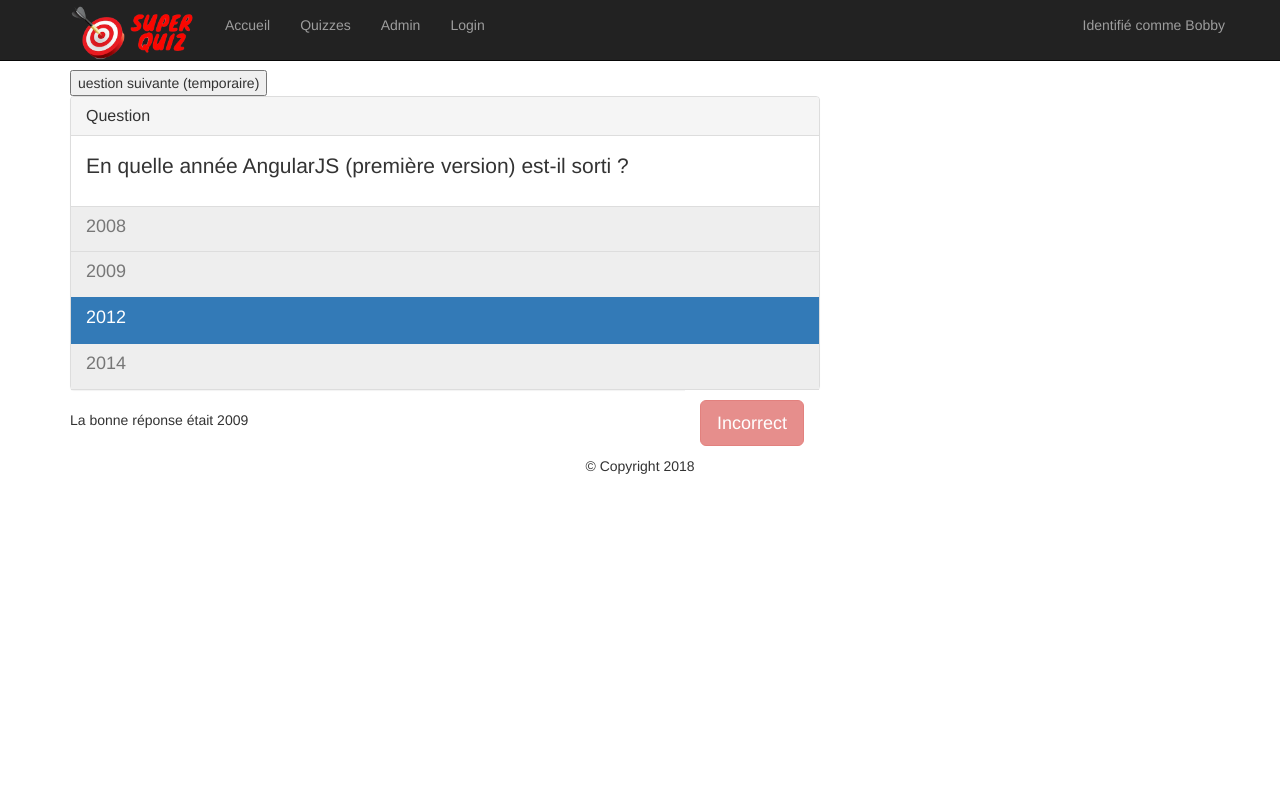
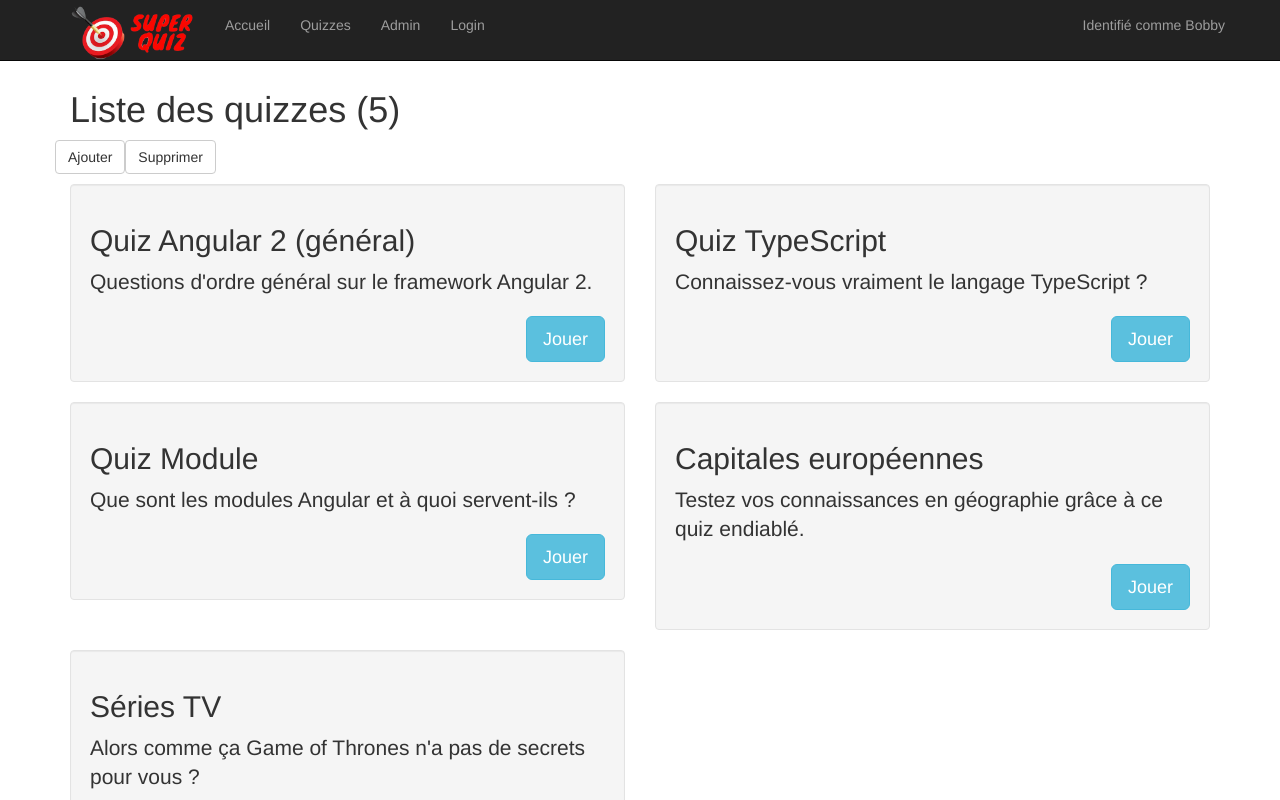
Before and after one commit to JimTonyk/SuperQuiz-Angular, an Angular app: page / in a window 1280 px wide. Shown: the top 800 px of the page. Built offline with nearby package versions, Linux system fonts and the light colour scheme.

Commit message:
Ajout des fonctionnalités input/output

```diff
--- a/src/app/app.component.html
+++ b/src/app/app.component.html
@@ -3,7 +3,7 @@
 
 <div class="container">
   <!-- Contenu de la page -->
-  <app-quiz-question></app-quiz-question>
+  <app-quiz-list></app-quiz-list>
   <!-- Fin du contenu -->
 </div>
 
--- a/src/app/app.module.ts
+++ b/src/app/app.module.ts
@@ -7,6 +7,7 @@
 import { FooterComponent } from './common/footer/footer.component';
 import { QuizListComponent } from './quiz-list/quiz-list.component';
 import { QuizQuestionComponent } from './quiz-question/quiz-question.component';
+import { QuizItemComponent } from './quiz-item/quiz-item.component';
 
 @NgModule({
   declarations: [AppComponent,
@@ -14,7 +15,8 @@
     HomeComponent,
     FooterComponent,
     QuizListComponent,
-    QuizQuestionComponent],
+    QuizQuestionComponent,
+    QuizItemComponent],
   imports: [BrowserModule],
   bootstrap: [AppComponent]
 })
--- /dev/null
+++ b/src/app/quiz-item/quiz-item.component.html
@@ -0,0 +1,7 @@
+<div class="well">
+  <h2>{{quiz.title}}</h2>
+  <p class="lead">{{quiz.description}}</p>
+  <div class="text-right">
+    <a href="#" class="btn btn-info btn-lg">Jouer</a>
+  </div>
+</div>
--- /dev/null
+++ b/src/app/quiz-item/quiz-item.component.ts
@@ -0,0 +1,19 @@
+import { Component, OnInit, Input, Output, EventEmitter } from '@angular/core';
+import { Quiz } from '../models/quiz';
+
+@Component({
+  selector: 'app-quiz-item',
+  templateUrl: './quiz-item.component.html',
+  styles: []
+})
+export class QuizItemComponent implements OnInit {
+
+  @Input() quiz: Quiz;
+  //@Output() quizOutput = new EventEmitter;
+
+  constructor() { }
+
+  ngOnInit() {
+  }
+
+}
--- a/src/app/quiz-list/quiz-list.component.html
+++ b/src/app/quiz-list/quiz-list.component.html
@@ -19,13 +19,7 @@
   </h2>
 
   <!-- Boucle sur la liste des quizzes en appelant une boucle sur la variable quizList -->
-  <div class="col-sm-6" *ngFor="let quizz of quizList; let num = index">
-    <div class="well" [style.background]="num % 2 === 1 ? 'lightyellow' : 'lightblue'">
-      <h2>{{num + 1}} - {{quizz.title}}</h2>
-      <p class="lead">{{quizz.description}}</p>
-      <div class="text-right">
-        <a href="" class="btn btn-info btn-lg">Jouer</a>
-      </div>
-    </div>
+  <div class="col-sm-6" *ngFor="let currentQuiz of quizList">
+    <app-quiz-item [quiz]="currentQuiz"></app-quiz-item>
   </div>
 </div>
--- a/src/app/quiz-question/quiz-question.component.html
+++ b/src/app/quiz-question/quiz-question.component.html
@@ -1,5 +1,5 @@
 <button (click)="gotoNextQuestionTEMP()">
-  uestion suivante (temporaire)
+  Question suivante (temporaire)
 </button>
 
 <div class="row">
```
